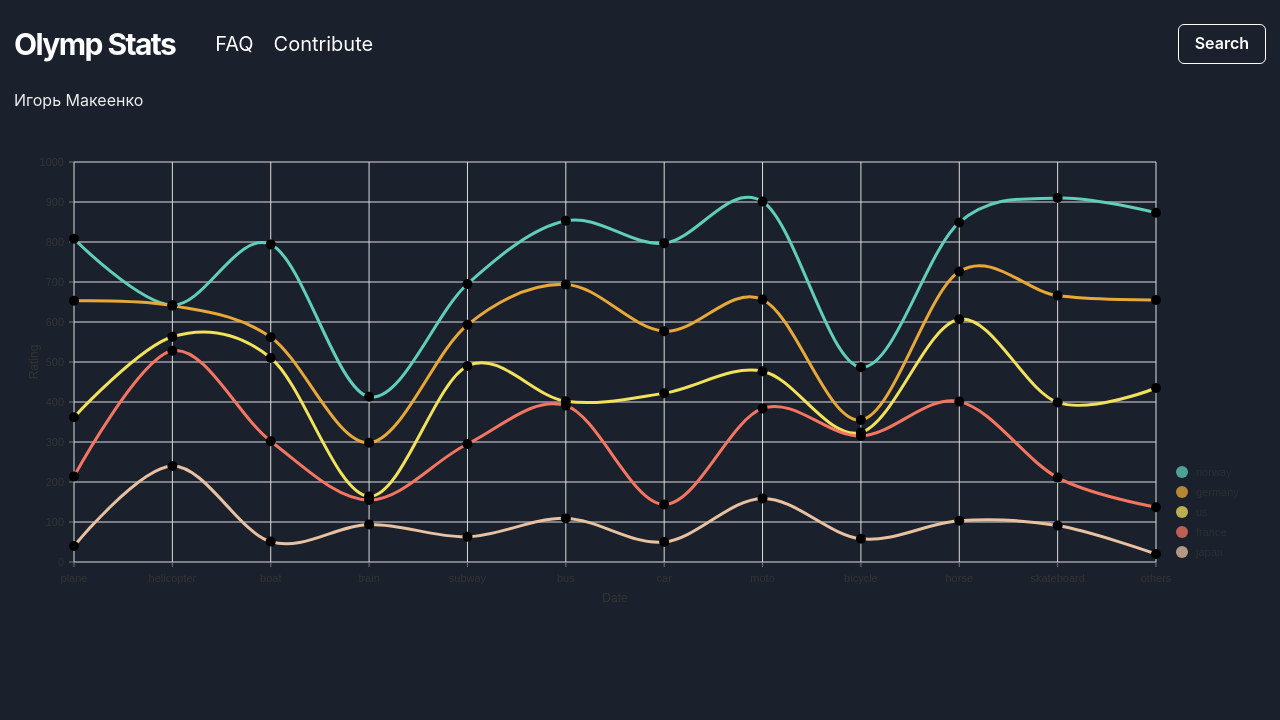
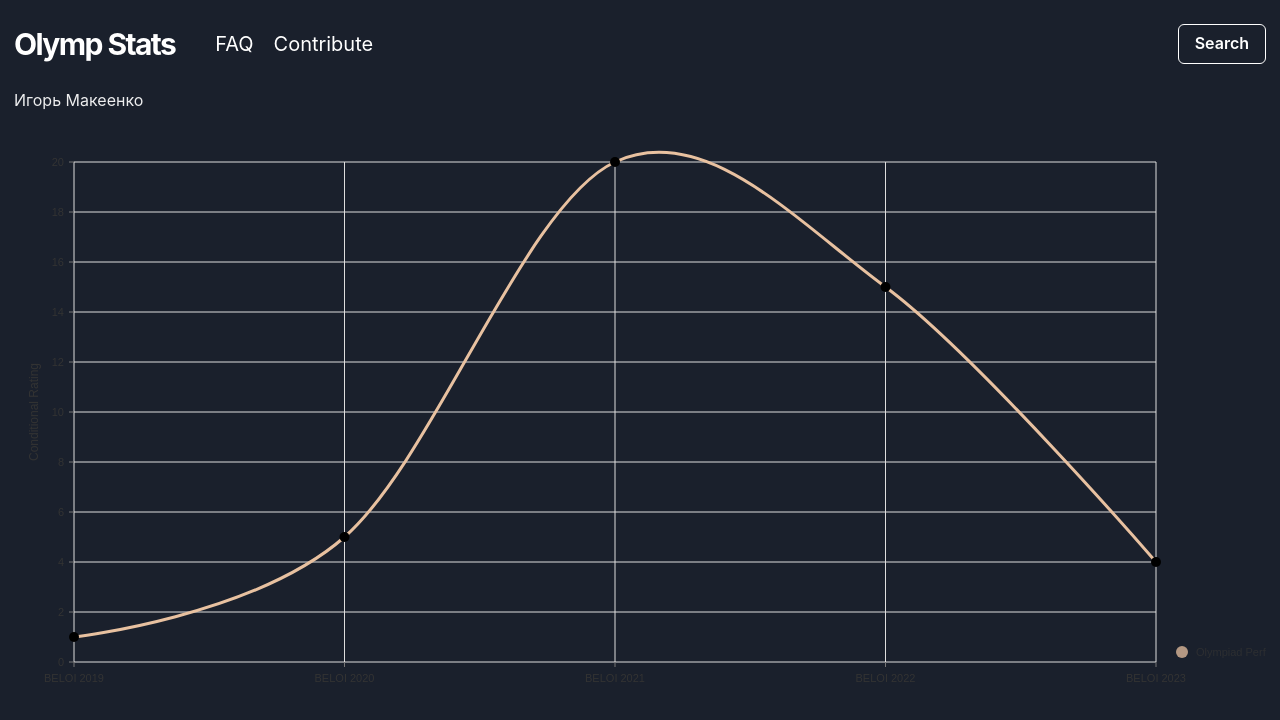
Before and after one commit to bkonopl/olymp-stats-reviewer, a React (Create React App) app: page /profile/1 in a window 1280 px wide. Shown: the top 720 px of the page. Built offline with nearby package versions, Linux system fonts and the light colour scheme.

Commit message:
add: serialize & fix: chart color

```diff
--- a/src/api/index.ts
+++ b/src/api/index.ts
@@ -2,9 +2,11 @@ import axios from 'axios'
 
 import { config } from '../config'
 
-import { ParticipantAPI } from './participant'
+import { IParticipantAPI, ParticipantAPI } from './participant'
 
-export const createClient = () => {
+type ICreateClient = IParticipantAPI
+
+export const createClient = (): ICreateClient => {
   const client = axios.create({ baseURL: config.BASE_URL })
   return {
     ...ParticipantAPI(client),
--- a/src/api/participant/index.ts
+++ b/src/api/participant/index.ts
@@ -1,7 +1,7 @@
 import { AxiosInstance } from 'axios'
 import { IParticipant, IParticipantMeta } from 'src/types'
 
-interface IParticipantAPI {
+export interface IParticipantAPI {
   getParticipants: (search: string) => Promise<IParticipantMeta[]>
   getParticipantById: (id: number) => Promise<IParticipant>
 }
@@ -29,9 +29,33 @@ const mockPart: IParticipant = {
   name: 'Игорь Макеенко',
   olympiads: [
     {
-      name: 'Республиканская олимпиада по информатике 2019',
+      name: 'BELOI 2019',
       rate: 1,
-      degree: 'Диплом третьей степени',
+      degree: '3rd diploma',
+      place: '49 из 123',
+    },
+    {
+      name: 'BELOI 2020',
+      rate: 5,
+      degree: '2nd diploma',
+      place: '49 из 123',
+    },
+    {
+      name: 'BELOI 2021',
+      rate: 20,
+      degree: '1st diploma',
+      place: '49 из 123',
+    },
+    {
+      name: 'BELOI 2022',
+      rate: 15,
+      degree: '1st diploma',
+      place: '49 из 123',
+    },
+    {
+      name: 'BELOI 2023',
+      rate: 4,
+      degree: '1st diploma',
       place: '49 из 123',
     },
   ],
@@ -40,11 +64,9 @@ const mockPart: IParticipant = {
 export const ParticipantAPI = (client: AxiosInstance): IParticipantAPI => {
   return {
     async getParticipants(search: string) {
-      console.log(search)
       return new Promise<IParticipantMeta[]>((resolve) => setTimeout(() => resolve(mockMeta), 500))
     },
     async getParticipantById(id: number) {
-      console.log(id)
       return new Promise<IParticipant>((resolve) => setTimeout(() => resolve(mockPart), 500))
     },
   }
--- a/src/modules/Profile/Profile.tsx
+++ b/src/modules/Profile/Profile.tsx
@@ -1,361 +1,12 @@
 import { Box, Flex, Spinner } from '@chakra-ui/react'
-import { ResponsiveLine } from '@nivo/line'
 import React, { useEffect, useState } from 'react'
 import { useParams } from 'react-router'
 import { createClient } from 'src/api'
 import { ModuleLayout } from 'src/layouts'
 import { IParticipant } from 'src/types'
 
+import { Chart } from './components'
 import { IProfileRouteParams } from './types'
-
-// make sure parent container have a defined height when using
-// responsive component, otherwise height will be 0 and
-// no chart will be rendered.
-// website examples showcase many properties,
-// you'll often use just a few of them.
-
-const data = [
-  {
-    id: 'japan',
-    color: 'hsl(322, 70%, 50%)',
-    data: [
-      {
-        x: 'plane',
-        y: 40,
-      },
-      {
-        x: 'helicopter',
-        y: 240,
-      },
-      {
-        x: 'boat',
-        y: 51,
-      },
-      {
-        x: 'train',
-        y: 94,
-      },
-      {
-        x: 'subway',
-        y: 63,
-      },
-      {
-        x: 'bus',
-        y: 109,
-      },
-      {
-        x: 'car',
-        y: 50,
-      },
-      {
-        x: 'moto',
-        y: 159,
-      },
-      {
-        x: 'bicycle',
-        y: 58,
-      },
-      {
-        x: 'horse',
-        y: 103,
-      },
-      {
-        x: 'skateboard',
-        y: 91,
-      },
-      {
-        x: 'others',
-        y: 20,
-      },
-    ],
-  },
-  {
-    id: 'france',
-    color: 'hsl(249, 70%, 50%)',
-    data: [
-      {
-        x: 'plane',
-        y: 174,
-      },
-      {
-        x: 'helicopter',
-        y: 288,
-      },
-      {
-        x: 'boat',
-        y: 251,
-      },
-      {
-        x: 'train',
-        y: 61,
-      },
-      {
-        x: 'subway',
-        y: 232,
-      },
-      {
-        x: 'bus',
-        y: 282,
-      },
-      {
-        x: 'car',
-        y: 94,
-      },
-      {
-        x: 'moto',
-        y: 225,
-      },
-      {
-        x: 'bicycle',
-        y: 257,
-      },
-      {
-        x: 'horse',
-        y: 298,
-      },
-      {
-        x: 'skateboard',
-        y: 120,
-      },
-      {
-        x: 'others',
-        y: 117,
-      },
-    ],
-  },
-  {
-    id: 'us',
-    color: 'hsl(307, 70%, 50%)',
-    data: [
-      {
-        x: 'plane',
-        y: 148,
-      },
-      {
-        x: 'helicopter',
-        y: 35,
-      },
-      {
-        x: 'boat',
-        y: 208,
-      },
-      {
-        x: 'train',
-        y: 9,
-      },
-      {
-        x: 'subway',
-        y: 195,
-      },
-      {
-        x: 'bus',
-        y: 11,
-      },
-      {
-        x: 'car',
-        y: 278,
-      },
-      {
-        x: 'moto',
-        y: 93,
-      },
-      {
-        x: 'bicycle',
-        y: 9,
-      },
-      {
-        x: 'horse',
-        y: 206,
-      },
-      {
-        x: 'skateboard',
-        y: 188,
-      },
-      {
-        x: 'others',
-        y: 298,
-      },
-    ],
-  },
-  {
-    id: 'germany',
-    color: 'hsl(162, 70%, 50%)',
-    data: [
-      {
-        x: 'plane',
-        y: 291,
-      },
-      {
-        x: 'helicopter',
-        y: 78,
-      },
-      {
-        x: 'boat',
-        y: 52,
-      },
-      {
-        x: 'train',
-        y: 134,
-      },
-      {
-        x: 'subway',
-        y: 103,
-      },
-      {
-        x: 'bus',
-        y: 292,
-      },
-      {
-        x: 'car',
-        y: 155,
-      },
-      {
-        x: 'moto',
-        y: 179,
-      },
-      {
-        x: 'bicycle',
-        y: 31,
-      },
-      {
-        x: 'horse',
-        y: 119,
-      },
-      {
-        x: 'skateboard',
-        y: 267,
-      },
-      {
-        x: 'others',
-        y: 220,
-      },
-    ],
-  },
-  {
-    id: 'norway',
-    color: 'hsl(36, 70%, 50%)',
-    data: [
-      {
-        x: 'plane',
-        y: 155,
-      },
-      {
-        x: 'helicopter',
-        y: 1,
-      },
-      {
-        x: 'boat',
-        y: 232,
-      },
-      {
-        x: 'train',
-        y: 115,
-      },
-      {
-        x: 'subway',
-        y: 102,
-      },
-      {
-        x: 'bus',
-        y: 159,
-      },
-      {
-        x: 'car',
-        y: 220,
-      },
-      {
-        x: 'moto',
-        y: 245,
-      },
-      {
-        x: 'bicycle',
-        y: 132,
-      },
-      {
-        x: 'horse',
-        y: 123,
-      },
-      {
-        x: 'skateboard',
-        y: 244,
-      },
-      {
-        x: 'others',
-        y: 218,
-      },
-    ],
-  },
-]
-
-// eslint-disable-next-line @typescript-eslint/ban-ts-comment
-// @ts-ignore
-const MyResponsiveLine = ({ data /* see data tab */ }) => (
-  <ResponsiveLine
-    useMesh
-    areaBaselineValue={50}
-    axisBottom={{
-      orient: 'bottom',
-      tickSize: 5,
-      tickPadding: 5,
-      tickRotation: 0,
-      legend: 'Date',
-      legendOffset: 36,
-      legendPosition: 'middle',
-    }}
-    axisLeft={{
-      orient: 'left',
-      tickSize: 5,
-      tickPadding: 5,
-      tickRotation: 0,
-      legend: 'Rating',
-      legendOffset: -40,
-      legendPosition: 'middle',
-    }}
-    axisRight={null}
-    axisTop={null}
-    curve="cardinal"
-    data={data}
-    legends={[
-      {
-        anchor: 'bottom-right',
-        direction: 'column',
-        justify: false,
-        translateX: 100,
-        translateY: 0,
-        itemsSpacing: 0,
-        itemDirection: 'left-to-right',
-        itemWidth: 80,
-        itemHeight: 20,
-        itemOpacity: 0.75,
-        symbolSize: 12,
-        symbolShape: 'circle',
-        symbolBorderColor: 'rgba(0, 0, 0, .5)',
-        effects: [
-          {
-            on: 'hover',
-            style: {
-              itemBackground: 'rgba(0, 0, 0, .03)',
-              itemOpacity: 1,
-            },
-          },
-        ],
-      },
-    ]}
-    lineWidth={3}
-    margin={{ top: 50, right: 110, bottom: 50, left: 60 }}
-    pointBorderColor={{ from: 'serieColor' }}
-    pointBorderWidth={2}
-    pointColor={{ from: 'color', modifiers: [] }}
-    pointLabelYOffset={0}
-    pointSize={10}
-    theme={{
-      textColor: 'white',
-    }}
-    xScale={{ type: 'point' }}
-    yFormat=" >-.2f"
-    yScale={{ type: 'linear', min: 'auto', max: 'auto', stacked: true, reverse: false }}
-  />
-)
 
 export const Profile: React.FC = () => {
   const { id } = useParams<IProfileRouteParams>()
@@ -384,8 +35,8 @@ export const Profile: React.FC = () => {
   return (
     <ModuleLayout>
       <Box>{participant.name}</Box>
-      <Box height="500px" width="100%">
-        <MyResponsiveLine data={data} />
+      <Box className="chart" height="600px" width="100%">
+        <Chart data={participant.olympiads} />
       </Box>
     </ModuleLayout>
   )
--- /dev/null
+++ b/src/modules/Profile/components/Chart/Chart.tsx
@@ -0,0 +1,77 @@
+import { ResponsiveLine } from '@nivo/line'
+import React from 'react'
+import { IParticipant } from 'src/types'
+
+import { chartSerializeOlympiadInfo } from './helpers'
+
+interface Props {
+  data: IParticipant['olympiads']
+}
+
+export const Chart: React.FC<Props> = ({ data }) => {
+  return (
+    <ResponsiveLine
+      useMesh
+      areaBaselineValue={50}
+      axisBottom={{
+        orient: 'bottom',
+        tickSize: 5,
+        tickPadding: 5,
+        tickRotation: 0,
+        legendOffset: 36,
+        legendPosition: 'middle',
+      }}
+      axisLeft={{
+        orient: 'left',
+        tickSize: 5,
+        tickPadding: 5,
+        tickRotation: 0,
+        legend: 'Conditional Rating',
+        legendOffset: -40,
+        legendPosition: 'middle',
+      }}
+      axisRight={null}
+      axisTop={null}
+      curve="cardinal"
+      data={chartSerializeOlympiadInfo(data)}
+      legends={[
+        {
+          anchor: 'bottom-right',
+          direction: 'column',
+          justify: false,
+          translateX: 100,
+          translateY: 0,
+          itemsSpacing: 0,
+          itemDirection: 'left-to-right',
+          itemWidth: 80,
+          itemHeight: 20,
+          itemOpacity: 0.75,
+          symbolSize: 12,
+          symbolShape: 'circle',
+          symbolBorderColor: 'rgba(0, 0, 0, .5)',
+          effects: [
+            {
+              on: 'hover',
+              style: {
+                itemBackground: 'rgba(0, 0, 0, .03)',
+                itemOpacity: 1,
+              },
+            },
+          ],
+        },
+      ]}
+      lineWidth={3}
+      margin={{ top: 50, right: 110, bottom: 50, left: 60 }}
+      pointBorderColor={{ from: 'serieColor' }}
+      pointBorderWidth={2}
+      pointColor={{ from: 'color', modifiers: [] }}
+      pointLabelYOffset={0}
+      pointSize={10}
+      theme={{ textColor: 'white' }}
+      xScale={{ type: 'point' }}
+      yFormat=" >-.2f"
+      yScale={{ type: 'linear', min: 'auto', max: 'auto', stacked: true, reverse: false }}
+      onClick={(event) => console.log(event)}
+    />
+  )
+}
--- /dev/null
+++ b/src/modules/Profile/components/Chart/helpers/chartSerializeOlympiadInfo.ts
@@ -0,0 +1,18 @@
+import { Serie } from '@nivo/line'
+import { IParticipant } from 'src/types'
+
+export const chartSerializeOlympiadInfo = (data: IParticipant['olympiads']): Serie[] => {
+  const toXY = data.map(({ name, rate }) => {
+    return {
+      x: `${name}`,
+      y: rate,
+    }
+  })
+  return [
+    {
+      id: 'Olympiad Perfomance',
+      color: 'hsl(324, 70%, 50%)',
+      data: toXY,
+    },
+  ]
+}
--- /dev/null
+++ b/src/modules/Profile/components/Chart/helpers/index.ts
@@ -0,0 +1 @@
+export * from './chartSerializeOlympiadInfo'
--- /dev/null
+++ b/src/modules/Profile/components/Chart/index.ts
@@ -0,0 +1 @@
+export * from './Chart'
--- /dev/null
+++ b/src/modules/Profile/components/index.ts
@@ -0,0 +1 @@
+export * from './Chart'
--- a/src/modules/Search/Search.tsx
+++ b/src/modules/Search/Search.tsx
@@ -16,6 +16,7 @@ export const Search: React.FC = () => {
 
   const [participants, setParticipants] = useState<IParticipantMeta[]>([])
 
+  // eslint-disable-next-line react-hooks/exhaustive-deps
   const loadParticipants = useCallback(
     debounce((search) => {
       const client = createClient()
--- a/src/styles/index.css
+++ b/src/styles/index.css
@@ -1,3 +1,7 @@
 body {
     font-family: Montserrat, sans-serif;
 }
+
+.chart span {
+    color: black !important;
+}
```
